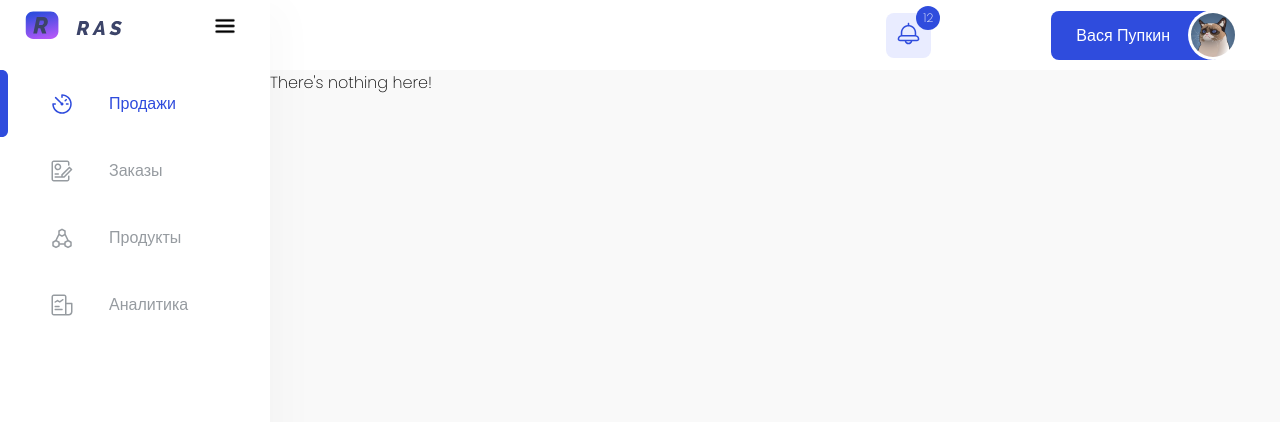
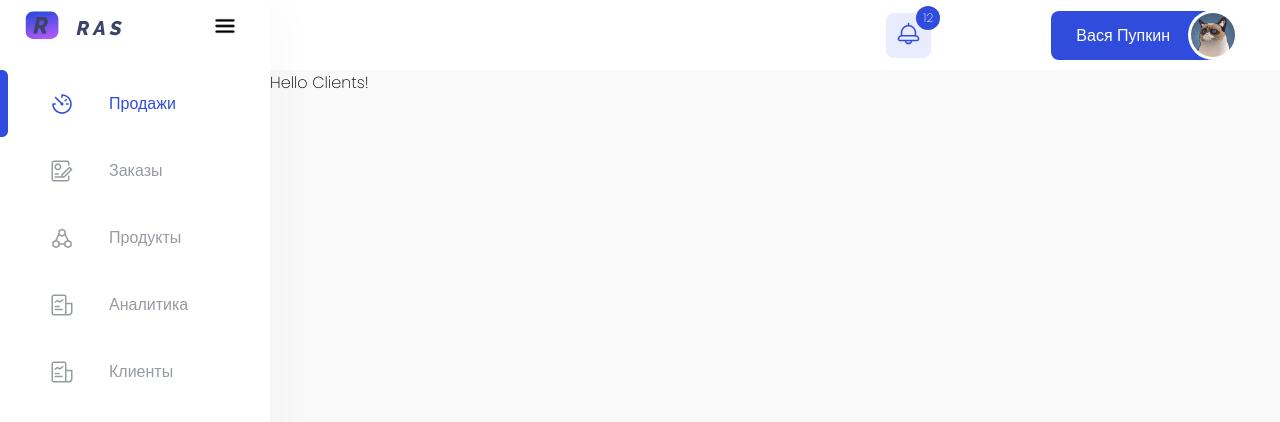
Before and after one commit to novecento050795/kuralay-project, a React (Create React App) app: page /clients in a window 1280 px wide. Shown: the top 422 px of the page. Built offline with nearby package versions, Linux system fonts and the light colour scheme.

Commit message:
added clients page

```diff
--- a/src/App.js
+++ b/src/App.js
@@ -182,6 +182,30 @@ class Nav extends React.Component {
             </Link>
           ),
           active: false
+        },
+        clients: {
+          title: 'Клиенты',
+          icon: (
+            <Link style={{width: '24px'}} to='/clients'>
+              <svg width="24" height="24" viewBox="0 0 24 24" fill="none" xmlns="http://www.w3.org/2000/svg">
+                <path d="M21.75 9.75H16.5V3.75C16.4993 3.15346 16.2621 2.58155 15.8403 2.15973C15.4185 1.73792 14.8465 1.50066 14.25 1.5H3.75C3.15346 1.50066 2.58155 1.73792 2.15973 2.15973C1.73792 2.58155 1.50066 3.15346 1.5 3.75V20.25C1.50066 20.8465 1.73792 21.4185 2.15973 21.8403C2.58155 22.2621 3.15346 22.4993 3.75 22.5H18.75C19.7442 22.4988 20.6973 22.1034 21.4004 21.4004C22.1034 20.6973 22.4988 19.7442 22.5 18.75V10.5C22.5 10.3011 22.421 10.1103 22.2803 9.96967C22.1397 9.82902 21.9489 9.75 21.75 9.75ZM3 20.25V3.75C3.00018 3.55114 3.07925 3.36048 3.21987 3.21987C3.36048 3.07925 3.55114 3.00018 3.75 3H14.25C14.4489 3.00018 14.6395 3.07925 14.7801 3.21987C14.9207 3.36048 14.9998 3.55114 15 3.75V21H3.75C3.55114 20.9998 3.36048 20.9207 3.21987 20.7801C3.07925 20.6395 3.00018 20.4489 3 20.25ZM21 18.75C20.9993 19.3465 20.7621 19.9185 20.3403 20.3403C19.9185 20.7621 19.3465 20.9993 18.75 21H16.5V11.25H21V18.75Z" fill="#969BA0"/>
+                <path d="M12.3 6.15L9.72405 8.0814L7.91602 6.876C7.79279 6.79395 7.64805 6.75017 7.5 6.75017C7.35195 6.75017 7.20721 6.79395 7.08397 6.876L4.83397 8.376C4.75104 8.4302 4.67967 8.50029 4.62398 8.58223C4.56829 8.66416 4.52939 8.75632 4.50952 8.85338C4.48965 8.95043 4.4892 9.05047 4.50821 9.14769C4.52721 9.24492 4.5653 9.33742 4.62025 9.41985C4.67521 9.50228 4.74595 9.57301 4.82839 9.62794C4.91084 9.68288 5.00335 9.72094 5.10058 9.73992C5.19782 9.7589 5.29785 9.75843 5.3949 9.73853C5.49195 9.71864 5.5841 9.67971 5.66602 9.624L7.5 8.40127L9.33398 9.62378C9.46295 9.71017 9.61561 9.7543 9.77078 9.75004C9.92596 9.74578 10.076 9.69334 10.2 9.6L13.2 7.35C13.2788 7.29091 13.3452 7.21687 13.3954 7.13212C13.4455 7.04737 13.4785 6.95357 13.4925 6.85607C13.5064 6.75856 13.501 6.65927 13.4765 6.56386C13.4521 6.46845 13.4091 6.37879 13.35 6.3C13.2909 6.22121 13.2169 6.15482 13.1321 6.10464C13.0474 6.05446 12.9536 6.02147 12.8561 6.00754C12.7586 5.99361 12.6593 5.99902 12.5639 6.02346C12.4685 6.04791 12.3788 6.0909 12.3 6.15Z" fill="#969BA0"/>
+                <path d="M5.25 14.25H9C9.19891 14.25 9.38968 14.171 9.53033 14.0303C9.67098 13.8897 9.75 13.6989 9.75 13.5C9.75 13.3011 9.67098 13.1103 9.53033 12.9697C9.38968 12.829 9.19891 12.75 9 12.75H5.25C5.05109 12.75 4.86032 12.829 4.71967 12.9697C4.57902 13.1103 4.5 13.3011 4.5 13.5C4.5 13.6989 4.57902 13.8897 4.71967 14.0303C4.86032 14.171 5.05109 14.25 5.25 14.25Z" fill="#969BA0"/>
+                <path d="M12 15.75H5.25C5.05109 15.75 4.86032 15.829 4.71967 15.9697C4.57902 16.1103 4.5 16.3011 4.5 16.5C4.5 16.6989 4.57902 16.8897 4.71967 17.0303C4.86032 17.171 5.05109 17.25 5.25 17.25H12C12.1989 17.25 12.3897 17.171 12.5303 17.0303C12.671 16.8897 12.75 16.6989 12.75 16.5C12.75 16.3011 12.671 16.1103 12.5303 15.9697C12.3897 15.829 12.1989 15.75 12 15.75Z" fill="#969BA0"/>
+              </svg>
+            </Link>
+          ),
+          iconActive: (
+            <Link style={{width: '24px'}} to='/clients'>
+              <svg width="24" height="24" viewBox="0 0 24 24" fill="none" xmlns="http://www.w3.org/2000/svg">
+                <path d="M21.75 9.75H16.5V3.75C16.4993 3.15346 16.2621 2.58155 15.8403 2.15973C15.4185 1.73792 14.8465 1.50066 14.25 1.5H3.75C3.15346 1.50066 2.58155 1.73792 2.15973 2.15973C1.73792 2.58155 1.50066 3.15346 1.5 3.75V20.25C1.50066 20.8465 1.73792 21.4185 2.15973 21.8403C2.58155 22.2621 3.15346 22.4993 3.75 22.5H18.75C19.7442 22.4988 20.6973 22.1034 21.4004 21.4004C22.1034 20.6973 22.4988 19.7442 22.5 18.75V10.5C22.5 10.3011 22.421 10.1103 22.2803 9.96967C22.1397 9.82902 21.9489 9.75 21.75 9.75ZM3 20.25V3.75C3.00018 3.55114 3.07925 3.36048 3.21987 3.21987C3.36048 3.07925 3.55114 3.00018 3.75 3H14.25C14.4489 3.00018 14.6395 3.07925 14.7801 3.21987C14.9207 3.36048 14.9998 3.55114 15 3.75V21H3.75C3.55114 20.9998 3.36048 20.9207 3.21987 20.7801C3.07925 20.6395 3.00018 20.4489 3 20.25ZM21 18.75C20.9993 19.3465 20.7621 19.9185 20.3403 20.3403C19.9185 20.7621 19.3465 20.9993 18.75 21H16.5V11.25H21V18.75Z" fill="#2F4CDD"/>
+                <path d="M12.3 6.15L9.72405 8.0814L7.91602 6.876C7.79279 6.79395 7.64805 6.75017 7.5 6.75017C7.35195 6.75017 7.20721 6.79395 7.08397 6.876L4.83397 8.376C4.75104 8.4302 4.67967 8.50029 4.62398 8.58223C4.56829 8.66416 4.52939 8.75632 4.50952 8.85338C4.48965 8.95043 4.4892 9.05047 4.50821 9.14769C4.52721 9.24492 4.5653 9.33742 4.62025 9.41985C4.67521 9.50228 4.74595 9.57301 4.82839 9.62794C4.91084 9.68288 5.00335 9.72094 5.10058 9.73992C5.19782 9.7589 5.29785 9.75843 5.3949 9.73853C5.49195 9.71864 5.5841 9.67971 5.66602 9.624L7.5 8.40127L9.33398 9.62378C9.46295 9.71017 9.61561 9.7543 9.77078 9.75004C9.92596 9.74578 10.076 9.69334 10.2 9.6L13.2 7.35C13.2788 7.29091 13.3452 7.21687 13.3954 7.13212C13.4455 7.04737 13.4785 6.95357 13.4925 6.85607C13.5064 6.75856 13.501 6.65927 13.4765 6.56386C13.4521 6.46845 13.4091 6.37879 13.35 6.3C13.2909 6.22121 13.2169 6.15482 13.1321 6.10464C13.0474 6.05446 12.9536 6.02147 12.8561 6.00754C12.7586 5.99361 12.6593 5.99902 12.5639 6.02346C12.4685 6.04791 12.3788 6.0909 12.3 6.15Z" fill="#2F4CDD"/>
+                <path d="M5.25 14.25H9C9.19891 14.25 9.38968 14.171 9.53033 14.0303C9.67098 13.8897 9.75 13.6989 9.75 13.5C9.75 13.3011 9.67098 13.1103 9.53033 12.9697C9.38968 12.829 9.19891 12.75 9 12.75H5.25C5.05109 12.75 4.86032 12.829 4.71967 12.9697C4.57902 13.1103 4.5 13.3011 4.5 13.5C4.5 13.6989 4.57902 13.8897 4.71967 14.0303C4.86032 14.171 5.05109 14.25 5.25 14.25Z" fill="#2F4CDD"/>
+                <path d="M12 15.75H5.25C5.05109 15.75 4.86032 15.829 4.71967 15.9697C4.57902 16.1103 4.5 16.3011 4.5 16.5C4.5 16.6989 4.57902 16.8897 4.71967 17.0303C4.86032 17.171 5.05109 17.25 5.25 17.25H12C12.1989 17.25 12.3897 17.171 12.5303 17.0303C12.671 16.8897 12.75 16.6989 12.75 16.5C12.75 16.3011 12.671 16.1103 12.5303 15.9697C12.3897 15.829 12.1989 15.75 12 15.75Z" fill="#2F4CDD"/>
+              </svg>
+            </Link>
+          ),
+          active: false
         }
       }
     };
--- a/src/index.js
+++ b/src/index.js
@@ -7,6 +7,7 @@ import Sales from './pages/sales/sales';
 import Orders from './pages/orders/orders';
 import Products from './pages/products/products';
 import Analytics from './pages/analytics/analytics';
+import Clients from './pages/clients/clients';
 import App from './App';
 
 const root = ReactDOM.createRoot(document.getElementById('root'));
@@ -18,6 +19,7 @@ root.render(
         <Route path="orders" element={<Orders />} />
         <Route path="products" element={<Products />} />
         <Route path="analytics" element={<Analytics />} />
+        <Route path="clients" element={<Clients />} />
         <Route
           path="*"
           element={
--- /dev/null
+++ b/src/pages/clients/clients.js
@@ -0,0 +1,7 @@
+export default function Clients() {
+  return (
+    <div>
+      Hello Clients!
+    </div>
+  );
+}
```
